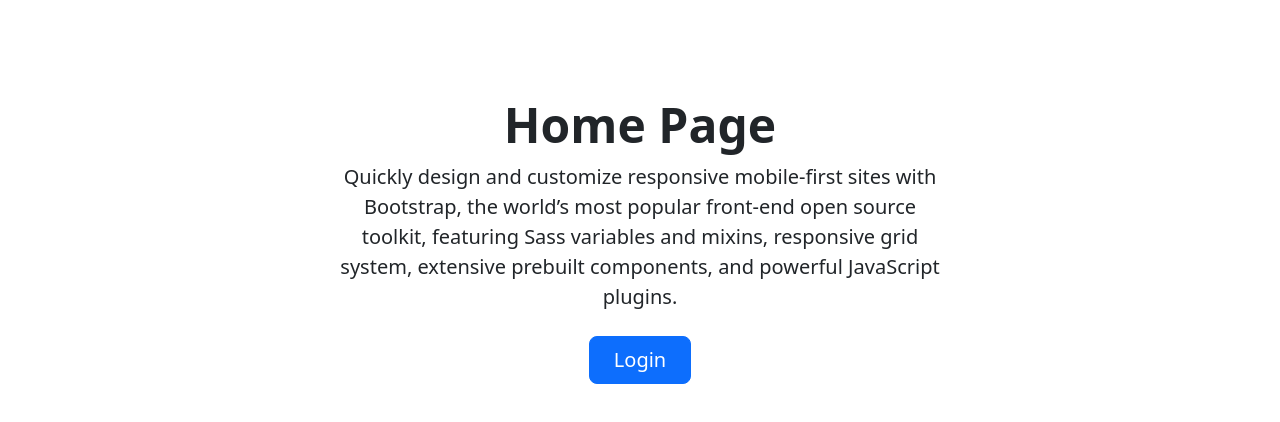
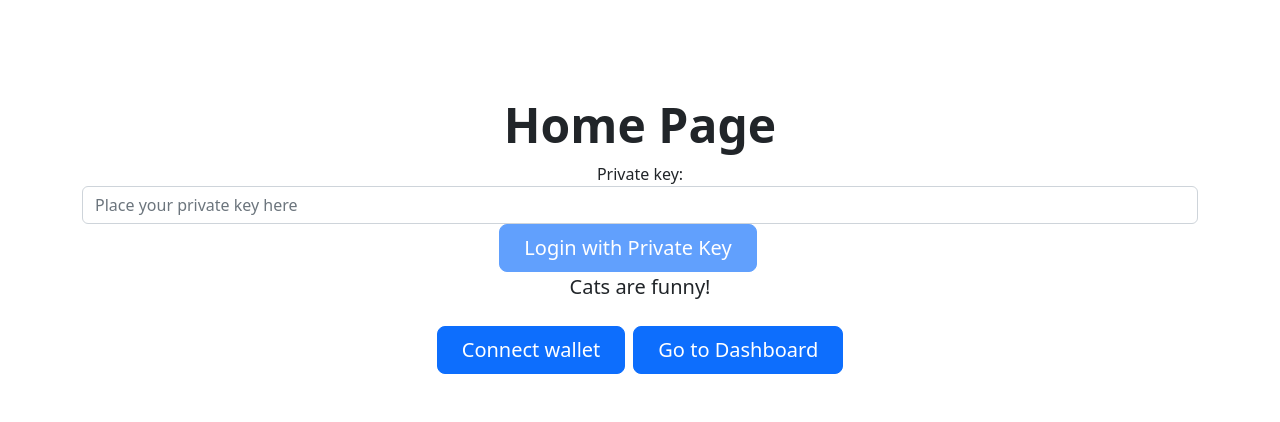
Before and after one commit to Team04-Solidity-Bootcamp-2022/project04-solidity-bootcamp, an Angular app in the folder frontend/: page / in a window 1280 px wide. Shown: the top 422 px of the page. Built offline with nearby package versions, Linux system fonts and the light colour scheme.

Commit message:
Added forms to home and delegate components, missing behavior

```diff
--- a/frontend/src/app/delegate/delegate.component.html
+++ b/frontend/src/app/delegate/delegate.component.html
@@ -1,4 +1,25 @@
 <div class="px-4 py-5 my-5 text-center">
     <h1 class="display-5 fw-bold">No time to vote? Delegate your votes here!</h1>
-    <button type="button" class="btn btn-primary btn-lg px-4 gap-3" routerLink="/dashboard">Back</button>
+    <div class="container">
+        <form [formGroup]="delegateForm" (ngSubmit)="delegateToAddress(delegateForm)" class="myDelegateForm">
+          <div class="row">
+            <div class="form-group">
+              <div class="form-group">
+                <label for="delegatee">Delegatee:</label>
+                  <input class="form-control input-lg" type="text" formControlName="delegatee" id="delegatee" placeholder="Place the delegatee here">
+              </div>
+            </div>
+            <div class="row">
+              <div class="form-group">
+                <button type="submit" [disabled]="delegateForm.invalid" class="btn btn-primary btn-lg px-4 gap-3">Delegate now</button>
+              </div>
+            </div>
+          </div>
+        </form>
+      <div class="col-lg-6 mx-auto">
+        <div class="d-grid gap-2 d-sm-flex justify-content-sm-center">
+          <button type="button" class="btn btn-primary btn-lg px-4 gap-3" routerLink="/dashboard">Back</button>
+        </div>
+      </div>
+    </div>
 </div>
--- a/frontend/src/app/delegate/delegate.component.ts
+++ b/frontend/src/app/delegate/delegate.component.ts
@@ -1,4 +1,5 @@
 import { Component, OnInit } from '@angular/core';
+import { FormGroup, FormControl, Validators } from '@angular/forms';
 
 @Component({
   selector: 'app-delegate',
@@ -6,10 +7,19 @@ import { Component, OnInit } from '@angular/core';
   styleUrls: ['./delegate.component.scss']
 })
 export class DelegateComponent implements OnInit {
+  delegateForm: FormGroup;
 
-  constructor() { }
+  constructor() {
+    this.delegateForm = new FormGroup({
+      delegatee: new FormControl('', Validators.compose([Validators.required])),
+    });
+  }
 
   ngOnInit(): void {
   }
 
+  delegateToAddress(params: FormGroup) {
+
+  }
+
 }
--- a/frontend/src/app/home/home.component.html
+++ b/frontend/src/app/home/home.component.html
@@ -1,9 +1,27 @@
 <div class="px-4 py-5 my-5 text-center">
     <h1 class="display-5 fw-bold">Home Page</h1>
+    <div class="container">
+      <form [formGroup]="loginForm" (ngSubmit)="login(loginForm)" class="myLoginForm">
+        <div class="row">
+          <div class="form-group">
+            <div class="form-group">
+              <label for="private">Private key:</label>
+                <input class="form-control input-lg" type="text" formControlName="private" id="private" placeholder="Place your private key here">
+            </div>
+          </div>
+          <div class="row">
+            <div class="form-group">
+              <button type="submit" [disabled]="loginForm.invalid" class="btn btn-primary btn-lg px-4 gap-3">Login with Private Key</button>
+            </div>
+          </div>
+        </div>
+      </form>
     <div class="col-lg-6 mx-auto">
-      <p class="lead mb-4">Quickly design and customize responsive mobile-first sites with Bootstrap, the world’s most popular front-end open source toolkit, featuring Sass variables and mixins, responsive grid system, extensive prebuilt components, and powerful JavaScript plugins.</p>
+      <p class="lead mb-4">Cats are funny!</p>
       <div class="d-grid gap-2 d-sm-flex justify-content-sm-center">
-        <button type="button" class="btn btn-primary btn-lg px-4 gap-3" routerLink="/dashboard">Login</button>
+        <button type="button" class="btn btn-primary btn-lg px-4 gap-3">Connect wallet</button>
+        <button type="button" class="btn btn-primary btn-lg px-4 gap-3" routerLink="/dashboard">Go to Dashboard</button>
       </div>
     </div>
+  </div>
 </div>
--- a/frontend/src/app/home/home.component.ts
+++ b/frontend/src/app/home/home.component.ts
@@ -1,4 +1,6 @@
 import { Component, OnInit } from '@angular/core';
+import { FormBuilder, FormGroup, FormControl, Validators } from '@angular/forms';
+import { ethers } from 'ethers';
 
 @Component({
   selector: 'app-home',
@@ -6,10 +8,19 @@ import { Component, OnInit } from '@angular/core';
   styleUrls: ['./home.component.scss']
 })
 export class HomeComponent implements OnInit {
+  loginForm: FormGroup;
 
-  constructor() { }
+  constructor(private fb: FormBuilder) {
+      this.loginForm = new FormGroup({
+        private: new FormControl('', Validators.compose([Validators.required])),
+      });
+  }
 
   ngOnInit(): void {
   }
 
+  login(params: FormGroup) {
+
+  }
+
 }
```
